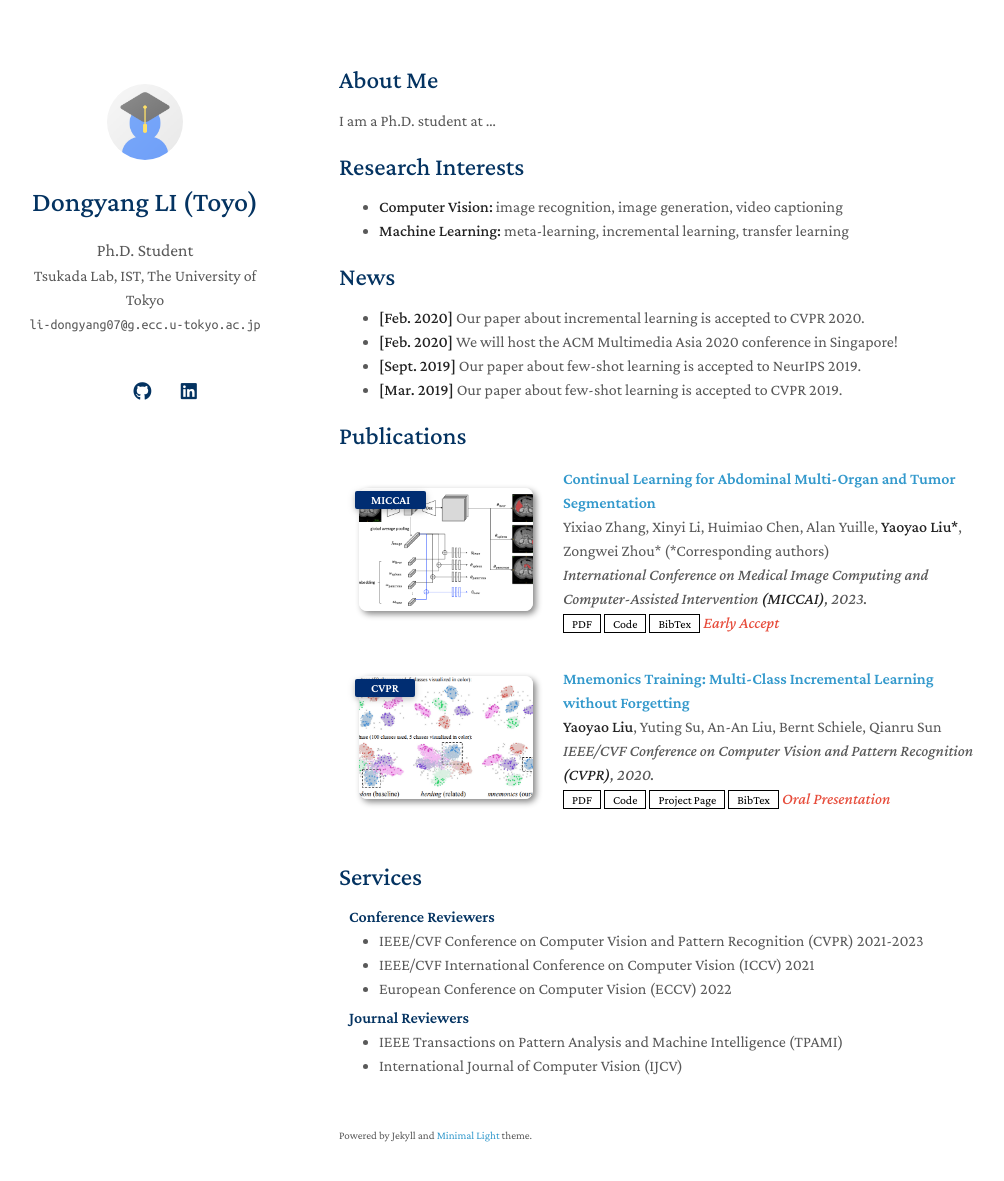
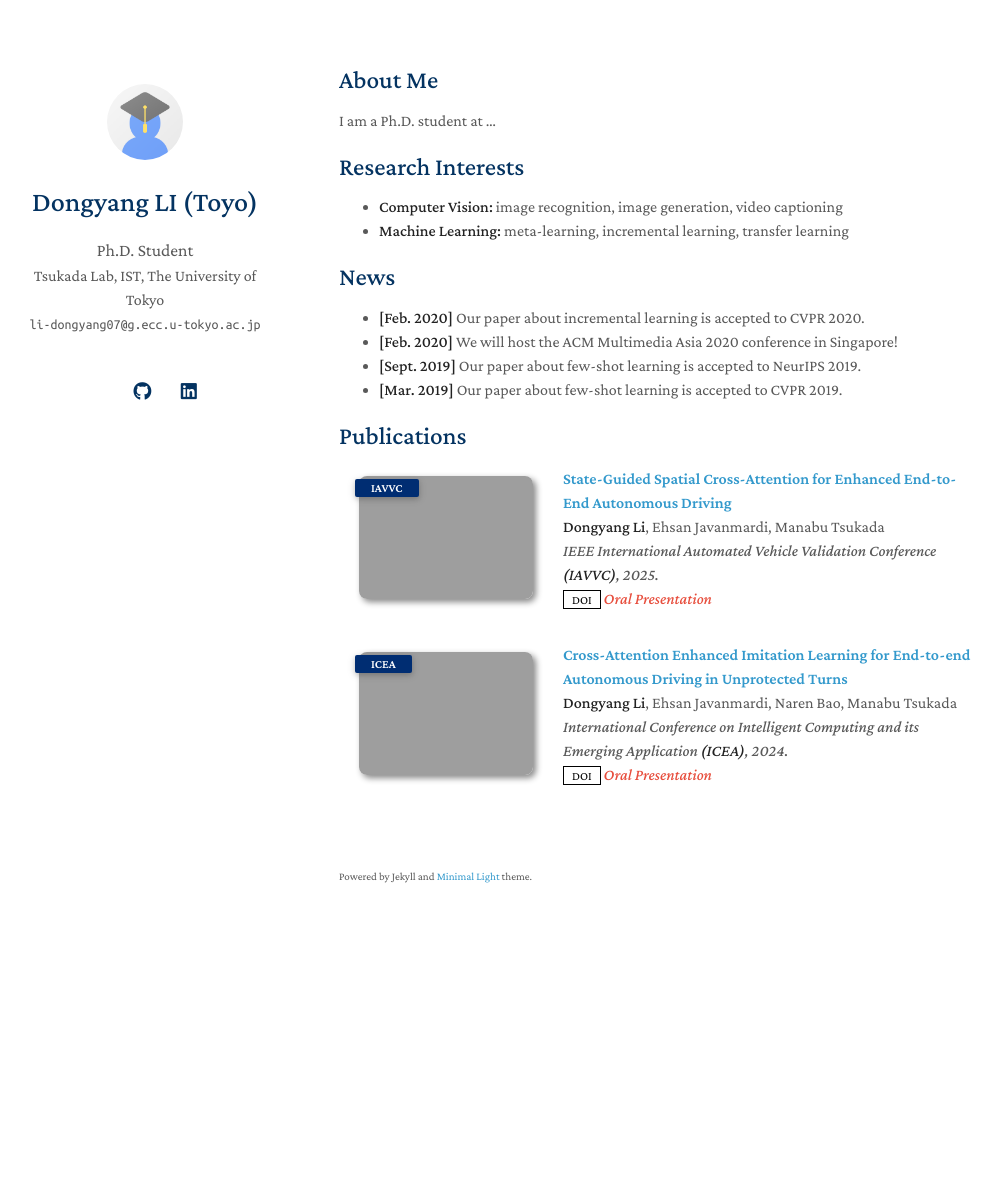
Before and after one commit to MoriseAru/morisearu.github.io, a Jekyll site: the page built from index.md, in a window 1280 px wide and 1216 px high. Shown: the top 1181 px of the window, without its empty margins (131-1135 px from the left). Built offline with Jekyll 4.4.1, drawn with Linux system fonts in a browser that asks for light colours; a style sheet for code colours, icons or effects is not loaded; our own code applies the rules of GitHub Pages for plain Markdown files; grey boxes are pictures that could not be loaded.

Commit message:
Update publication information

```diff
--- a/_data/publications.yml
+++ b/_data/publications.yml
@@ -1,22 +1,17 @@
 main:
 
-  - title: Continual Learning for Abdominal Multi-Organ and Tumor Segmentation
-    authors: Yixiao Zhang, Xinyi Li, Huimiao Chen, Alan Yuille, <strong>Yaoyao Liu*</strong>, Zongwei Zhou* (*Corresponding authors)
-    conference_short: MICCAI
-    conference: International Conference on Medical Image Computing and Computer-Assisted Intervention <strong>(MICCAI)</strong>, 2023.
-    pdf: https://arxiv.org/pdf/2306.00988.pdf
-    code: https://github.com/MrGiovanni/ContinualLearning
-    bibtex: https://bib.yliu.me/MICCAI23.txt
-    image: ./assets/img/teaser_example_2.png
-    notes: Early Accept
+  - title: State-Guided Spatial Cross-Attention for Enhanced End-to-End Autonomous Driving
+    authors: <strong>Dongyang Li</strong>, Ehsan Javanmardi, Manabu Tsukada
+    conference_short: IAVVC
+    conference: IEEE International Automated Vehicle Validation Conference <strong>(IAVVC)</strong>, 2025.
+    page: https://2025.iavvc.org/
+    image: ./assets/img/iavvc2025.pdf
+    notes: Oral Presentation
 
-  - title: "Mnemonics Training: Multi-Class Incremental Learning without Forgetting"
-    authors: <strong>Yaoyao Liu</strong>, Yuting Su, An-An Liu, Bernt Schiele, Qianru Sun
-    conference_short: CVPR
-    conference: IEEE/CVF Conference on Computer Vision and Pattern Recognition <strong>(CVPR)</strong>, 2020.
-    pdf: https://arxiv.org/pdf/2002.10211.pdf
-    code: https://github.com/yaoyao-liu/class-incremental-learning/tree/main/mnemonics-training
-    page: https://class-il.mpi-inf.mpg.de/mnemonics/
-    bibtex: https://class-il.mpi-inf.mpg.de/mnemonics/
+  - title: Cross-Attention Enhanced Imitation Learning for End-to-end Autonomous Driving in Unprotected Turns
+    authors: <strong>Dongyang Li</strong>, Ehsan Javanmardi, Naren Bao, Manabu Tsukada
+    conference_short: ICEA
+    conference: International Conference on Intelligent Computing and its Emerging Application <strong>(ICEA)</strong>, 2024.
+    page: https://doi.org/10.1145/3732437.3732764
     notes: Oral Presentation
-    image: ./assets/img/teaser_example.png
+    image: ./assets/img/icea2024.pdf
--- a/_includes/publications.md
+++ b/_includes/publications.md
@@ -28,7 +28,7 @@
       <a href="{{ link.code }}" class="btn btn-sm z-depth-0" role="button" target="_blank" style="font-size:12px;">Code</a>
       {% endif %}
       {% if link.page %}
-      <a href="{{ link.page }}" class="btn btn-sm z-depth-0" role="button" target="_blank" style="font-size:12px;">Project Page</a>
+      <a href="{{ link.page }}" class="btn btn-sm z-depth-0" role="button" target="_blank" style="font-size:12px;">DOI</a>
       {% endif %}
       {% if link.bibtex %}
       <a href="{{ link.bibtex }}" class="btn btn-sm z-depth-0" role="button" target="_blank" style="font-size:12px;">BibTex</a>
--- a/_includes/services.md
+++ b/_includes/services.md
@@ -1,4 +1,4 @@
-## Services
+<!-- ## Services
 
 <h4 style="margin:0 10px 0;">Conference Reviewers</h4>
 
@@ -13,4 +13,4 @@
 <ul style="margin:0 0 20px;">
   <li><a href="https://www.computer.org/csdl/journal/tp"><autocolor>IEEE Transactions on Pattern Analysis and Machine Intelligence (TPAMI)</autocolor></a></li>
   <li><a href="https://www.springer.com/journal/11263"><autocolor>International Journal of Computer Vision (IJCV)</autocolor></a></li>
-</ul>
+</ul> -->
```
Also changed, not shown: 2 other files.
